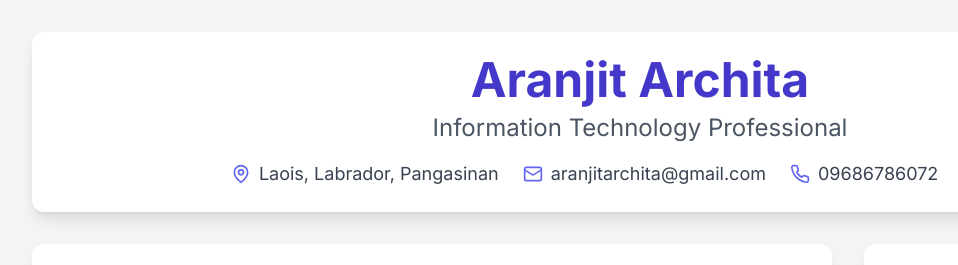
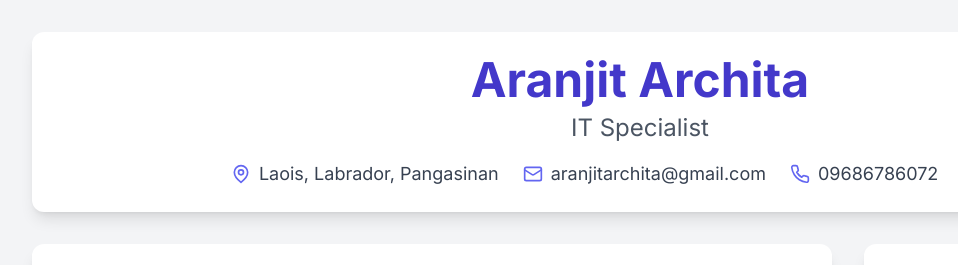
Before and after one commit to tijnara/myportfolio, a plain HTML site: page index.html in a window 1280 px wide. Shown: the top 265 px of the page, 0-958 px from the left. Drawn offline with nearby package versions, Linux system fonts and the light colour scheme.

Commit message:
Update index.html

```diff
--- a/index.html
+++ b/index.html
@@ -3,7 +3,7 @@
 <head>
     <meta charset="UTF-8">
     <meta name="viewport" content="width=device-width, initial-scale=1.0">
-    <title>Aranjit Archita - IT Professional Portfolio</title>
+    <title>Aranjit Archita - IT Specialist Portfolio</title>
     <script src="https://cdn.tailwindcss.com"></script>
     <link href="https://fonts.googleapis.com/css2?family=Inter:wght@300;400;500;600;700&display=swap" rel="stylesheet">
     <style>
@@ -24,7 +24,7 @@
 
     <header class="bg-white shadow-lg rounded-xl p-6 mb-8 text-center">
         <h1 class="text-4xl sm:text-5xl font-bold text-indigo-700 mb-2">Aranjit Archita</h1>
-        <p class="text-xl sm:text-2xl text-gray-600 mb-4">Information Technology Professional</p>
+        <p class="text-xl sm:text-2xl text-gray-600 mb-4">IT Specialist</p>
         <div class="flex flex-wrap justify-center gap-x-6 gap-y-2 text-md sm:text-lg text-gray-700 leading-relaxed">
             <div class="flex items-center">
                 <svg xmlns="http://www.w3.org/2000/svg" width="24" height="24" viewBox="0 0 24 24" fill="none" stroke="currentColor" stroke-width="2" stroke-linecap="round" stroke-linejoin="round" class="h-5 w-5 text-indigo-500 mr-2"><path d="M20 10c0 6-8 12-8 12s-8-6-8-12a8 8 0 0 1 16 0Z"/><circle cx="12" cy="10" r="3"/></svg>
```
